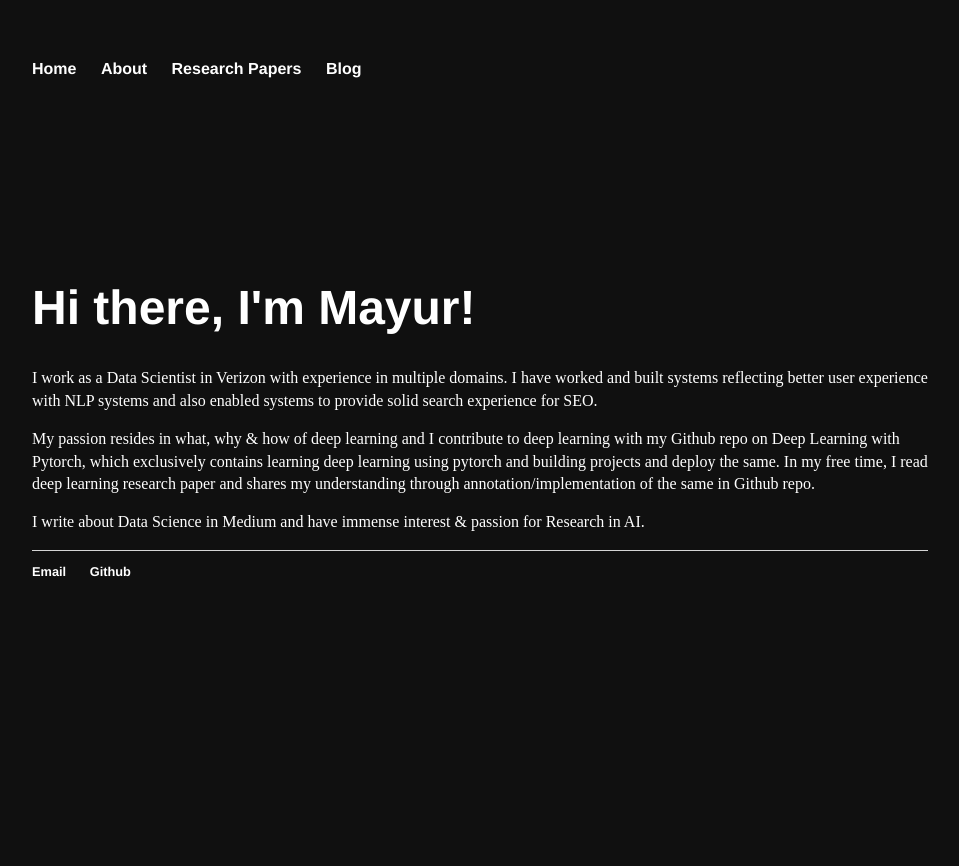
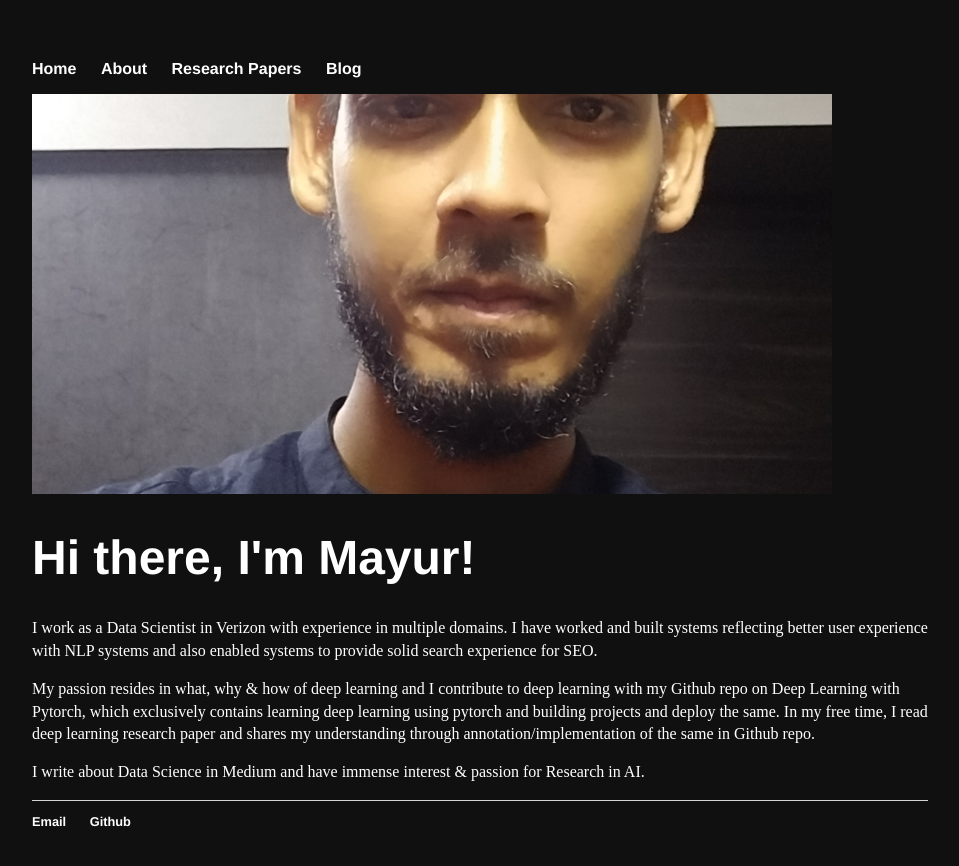
Before and after one commit to Mayurji/mayurji.github.io, a Jekyll site: the page built from index.html, in a window 1280 px wide. Shown: the top 866 px of the page, without its empty margins (160-1119 px from the left). Built offline with Jekyll 4.4.1, drawn with Linux system fonts in a browser that asks for light colours.

Commit message:
Update index.html

```diff
--- a/index.html
+++ b/index.html
@@ -6,7 +6,8 @@ title: Math + Computing = AI
 	<!-- link to main stylesheet -->
 	<link rel="stylesheet" type="text/css" href="/css/main.css">
 </head>
-<div class="user one">
+<div class=".circular--portrait">
+  <img src="{{site.url}}/assets/images/profile/mayur.jpg" />
 </div>
 
 
```
